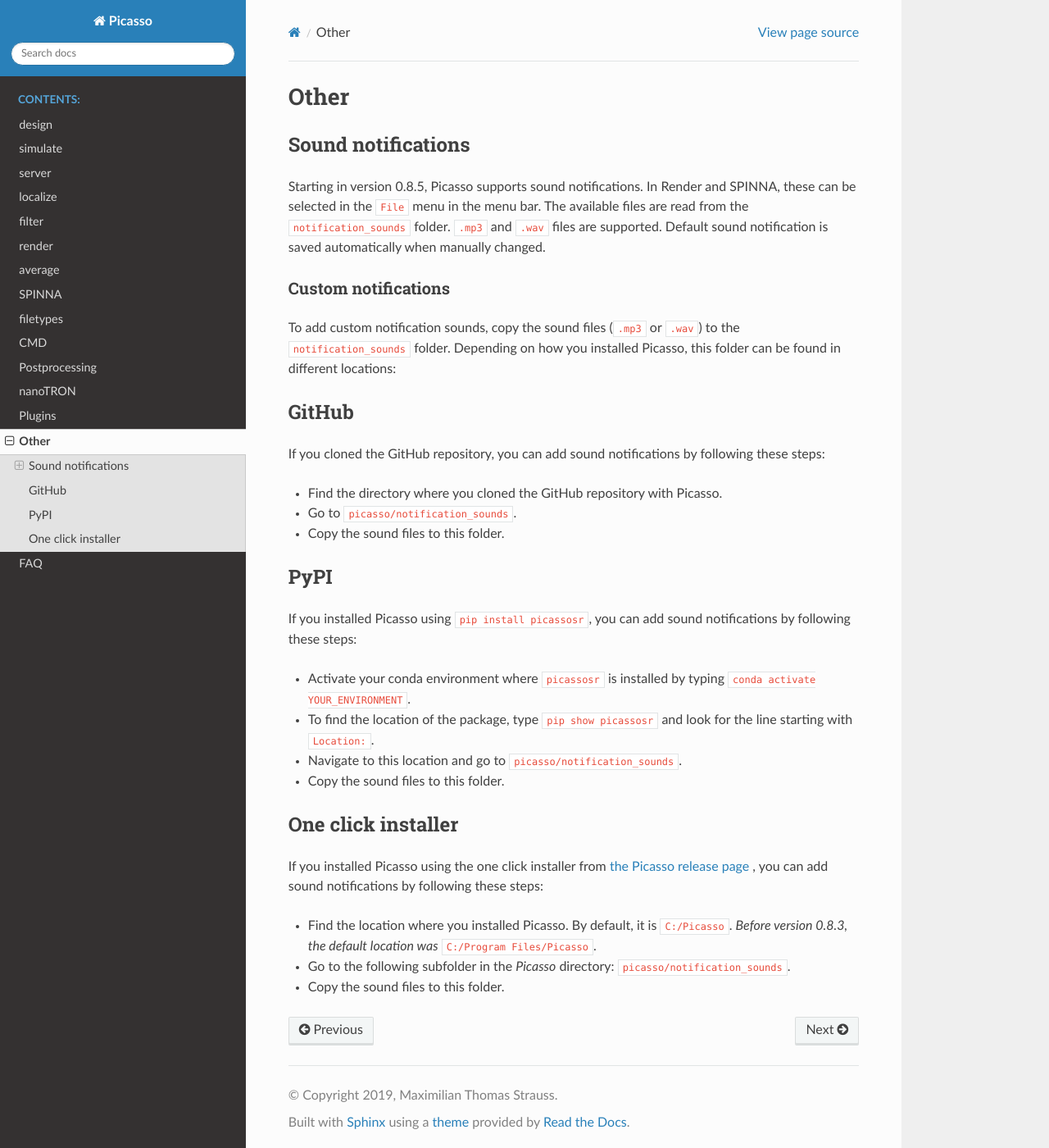
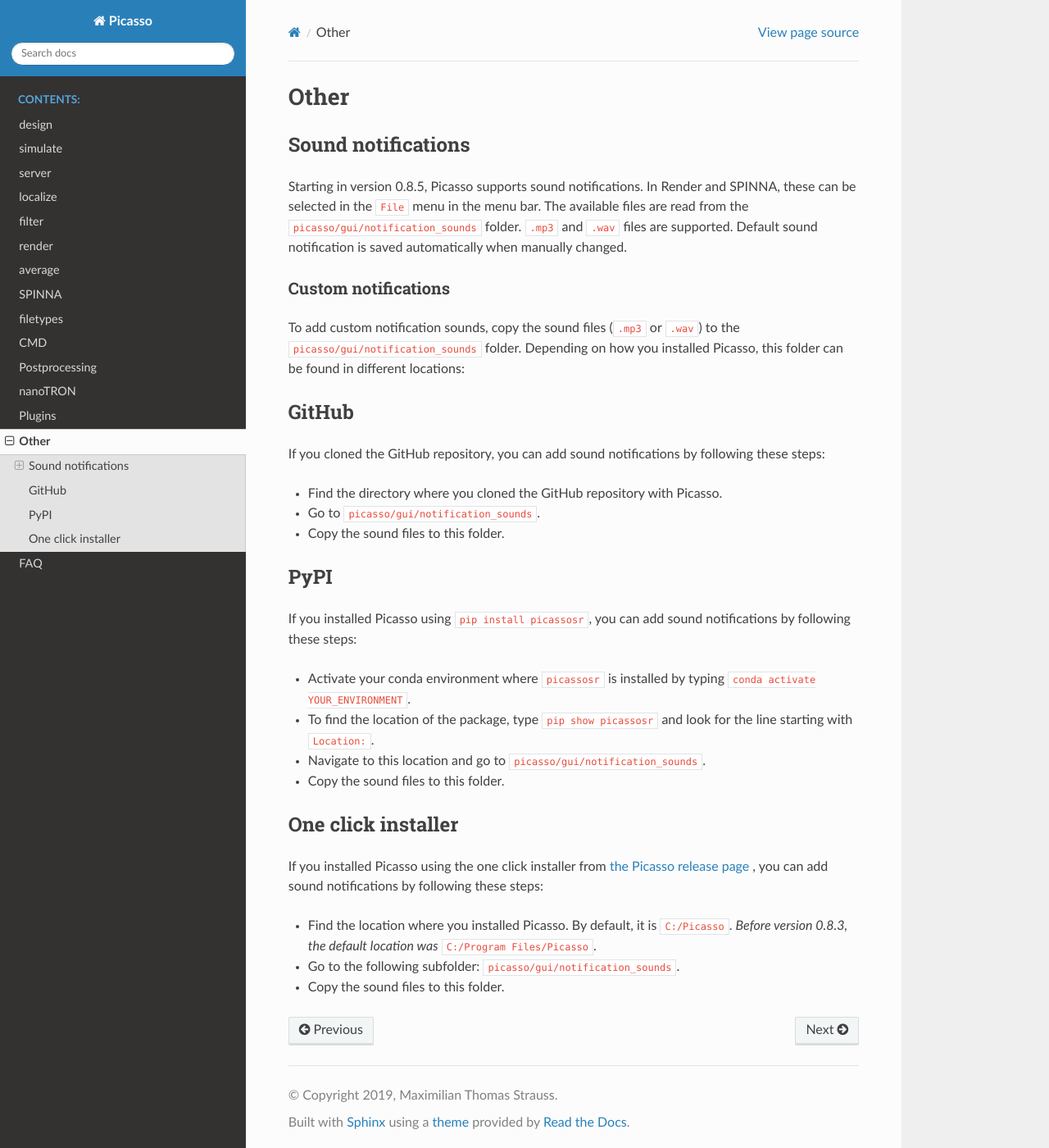
Before and after one commit to jungmannlab/picasso, a Sphinx documentation site: the page built from docs/others.rst, in a window 1280 px wide and 1400 px high. Shown: the whole window at 82% size. Built offline with Sphinx 7.4.7 and the Read the Docs theme 3.1.0, drawn with Linux system fonts in a browser that asks for light colours.

Commit message:
yet another attempt at fixing the pypi bug (sound notifications)

```diff
--- a/changelog.rst
+++ b/changelog.rst
@@ -3,7 +3,7 @@
 
 Last change: 01-OCT-2025 CEST
 
-0.8.5-6
+0.8.5-7
 -------
 - Sound notifications when long processes finish, see `here <https://picassosr.readthedocs.io/en/latest/others.html>`_
 - Several dialogs in Render, Localize and Simulate are now scrollable (*experimental*)
--- a/docs/others.rst
+++ b/docs/others.rst
@@ -4,18 +4,18 @@
 
 Sound notifications
 -------------------
-Starting in version 0.8.5, Picasso supports sound notifications. In Render and SPINNA, these can be selected in the ``File`` menu in the menu bar. The available files are read from the ``notification_sounds`` folder. ``.mp3`` and ``.wav`` files are supported. Default sound notification is saved automatically when manually changed.
+Starting in version 0.8.5, Picasso supports sound notifications. In Render and SPINNA, these can be selected in the ``File`` menu in the menu bar. The available files are read from the ``picasso/gui/notification_sounds`` folder. ``.mp3`` and ``.wav`` files are supported. Default sound notification is saved automatically when manually changed.
 
 Custom notifications
 ~~~~~~~~~~~~~~~~~~~~
-To add custom notification sounds, copy the sound files (``.mp3`` or ``.wav``) to the  ``notification_sounds`` folder. Depending on how you installed Picasso, this folder can be found in different locations:
+To add custom notification sounds, copy the sound files (``.mp3`` or ``.wav``) to the  ``picasso/gui/notification_sounds`` folder. Depending on how you installed Picasso, this folder can be found in different locations:
 
 GitHub
 ------
 If you cloned the GitHub repository, you can add sound notifications by following these steps:
 
 - Find the directory where you cloned the GitHub repository with Picasso.
-- Go to ``picasso/notification_sounds``.
+- Go to ``picasso/gui/notification_sounds``.
 - Copy the sound files to this folder.
 
 PyPI
@@ -24,7 +24,7 @@
 
 - Activate your conda environment where ``picassosr`` is installed by typing ``conda activate YOUR_ENVIRONMENT``.
 - To find the location of the package, type ``pip show picassosr`` and look for the line starting with ``Location:``.
-- Navigate to this location and go to ``picasso/notification_sounds``.
+- Navigate to this location and go to ``picasso/gui/notification_sounds``.
 - Copy the sound files to this folder.
 
 
@@ -33,5 +33,5 @@
 If you installed Picasso using the one click installer from `the Picasso release page <https://github.com/jungmannlab/picasso/releases/>`__ , you can add sound notifications by following these steps:
 
 - Find the location where you installed Picasso. By default, it is ``C:/Picasso``. *Before version 0.8.3, the default location was* ``C:/Program Files/Picasso``.
-- Go to the following subfolder in the `Picasso` directory: ``picasso/notification_sounds``.
+- Go to the following subfolder: ``picasso/gui/notification_sounds``.
 - Copy the sound files to this folder.
--- a/setup.py
+++ b/setup.py
@@ -22,9 +22,9 @@
         "picasso",
         "picasso.gui",
         "picasso.gui.plugins",
+        "picasso.gui.notification_sounds",
         "picasso.server",
         "picasso.ext",
-        "picasso.notification_sounds",
     ],
     entry_points={
         "console_scripts": ["picasso=picasso.__main__:main"],
```
Also changed, not shown: 14 other files.
